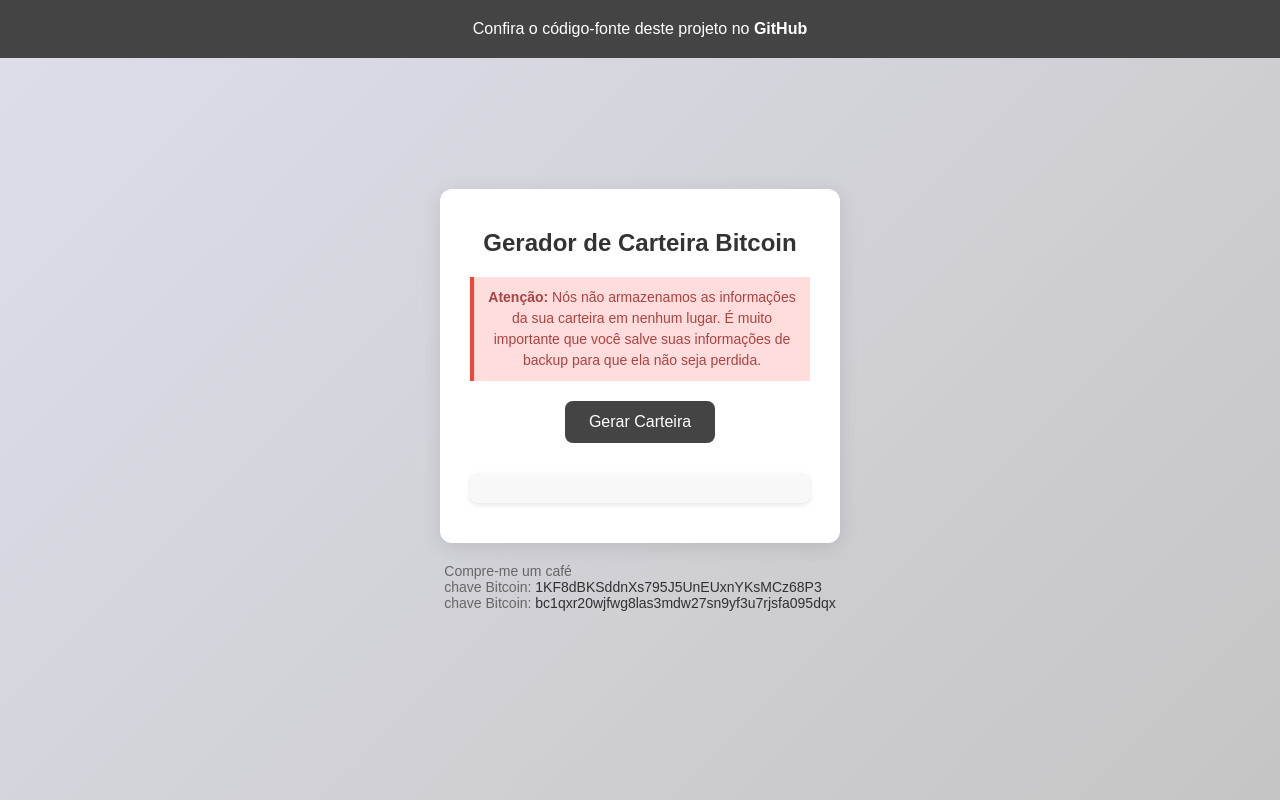
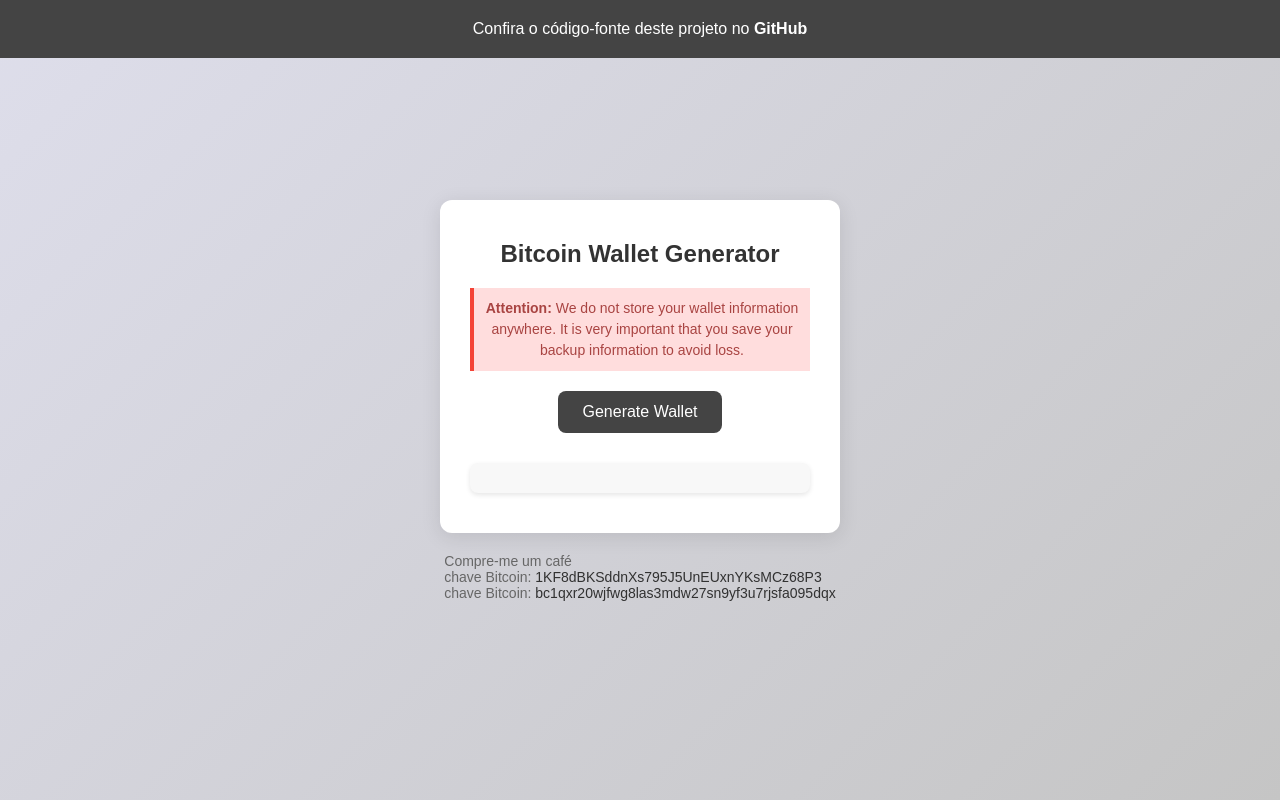
Before and after one commit to Alekssandher/cripto-wallet, a website: page src/index.html in a window 1280 px wide. Drawn offline with Linux system fonts and the light colour scheme.

Commit message:
Feat: english translation

```diff
--- a/server.js
+++ b/server.js
@@ -37,7 +37,7 @@ app.get('/generate-wallet', (req, res) => {
 });
 
 // Define a porta e inicia o servidor
-const PORT = 3000;
+const PORT = 3100;
 app.listen(PORT, () => {
     console.log(`Servidor rodando em http://localhost:${PORT}`);
 });
--- a/src/index.html
+++ b/src/index.html
@@ -147,11 +147,11 @@
     </header>
 
     <div class="container">
-        <h1>Gerador de Carteira Bitcoin</h1>
+        <h1 id="title"></h1>
         <div class="warning">
-            <p><strong>Atenção:</strong> Nós não armazenamos as informações da sua carteira em nenhum lugar. É muito importante que você salve suas informações de backup para que ela não seja perdida.</p>
+            <p id="warning"></p>
         </div>
-        <button onclick="generateWallet()">Gerar Carteira</button>
+        <button id="generateButton" onclick="generateWallet()"></button>
         <div class="output" id="output"></div>
     </div>
 
@@ -162,6 +162,32 @@
     </footer>
 
     <script>
+        // Objeto de traduções
+        const translations = {
+            'pt-BR': {
+                title: "Gerador de Carteira Bitcoin",
+                warning: "<strong>Atenção:</strong> Nós não armazenamos as informações da sua carteira em nenhum lugar. É muito importante que você salve suas informações de backup para que ela não seja perdida.",
+                generateButton: "Gerar Carteira",
+                error: "Erro ao gerar carteira."
+            },
+            'en-US': {
+                title: "Bitcoin Wallet Generator",
+                warning: "<strong>Attention:</strong> We do not store your wallet information anywhere. It is very important that you save your backup information to avoid loss.",
+                generateButton: "Generate Wallet",
+                error: "Error generating wallet."
+            }
+        };
+
+        // Detectar a localidade do usuário
+        const userLang = navigator.language.startsWith('pt') ? 'pt-BR' : 'en-US';
+
+        // Aplicar traduções ao carregar a página
+        document.addEventListener('DOMContentLoaded', () => {
+            document.getElementById('title').textContent = translations[userLang].title;
+            document.getElementById('warning').innerHTML = translations[userLang].warning;
+            document.getElementById('generateButton').textContent = translations[userLang].generateButton;
+        });
+
         function generateWallet() {
             fetch('/generate-wallet')
                 .then(response => response.json())
@@ -173,7 +199,7 @@
                     `;
                 })
                 .catch(error => {
-                    document.getElementById('output').innerHTML = '<p style="color:red;">Erro ao gerar carteira.</p>';
+                    document.getElementById('output').innerHTML = `<p style="color:red;">${translations[userLang].error}</p>`;
                     console.error('Erro:', error);
                 });
         }
```
